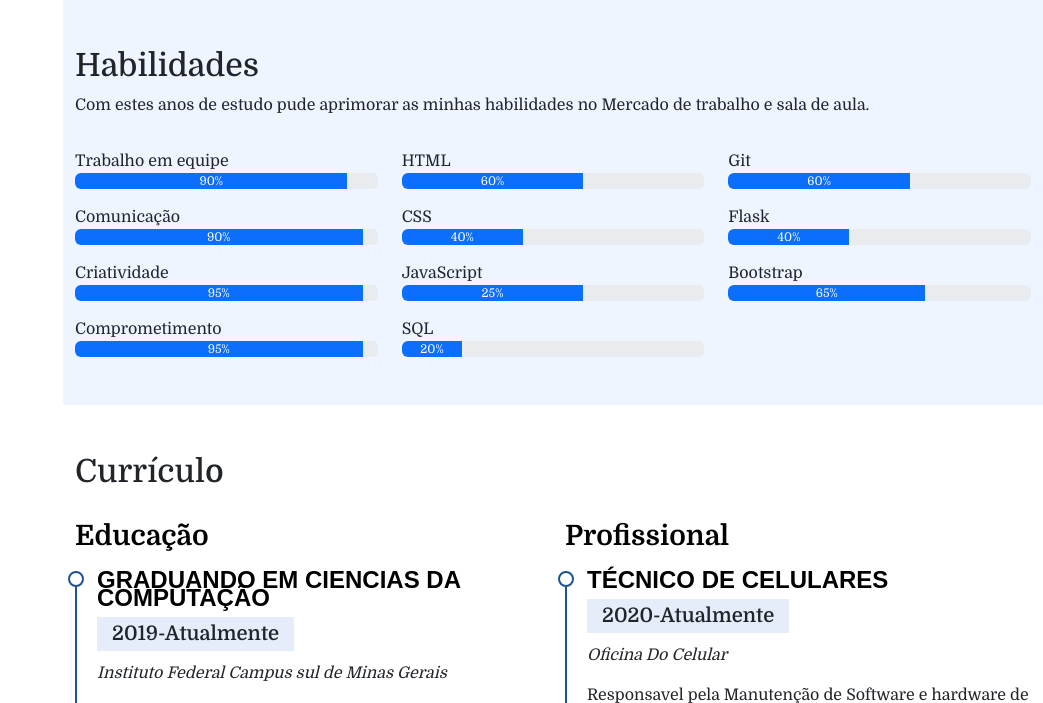
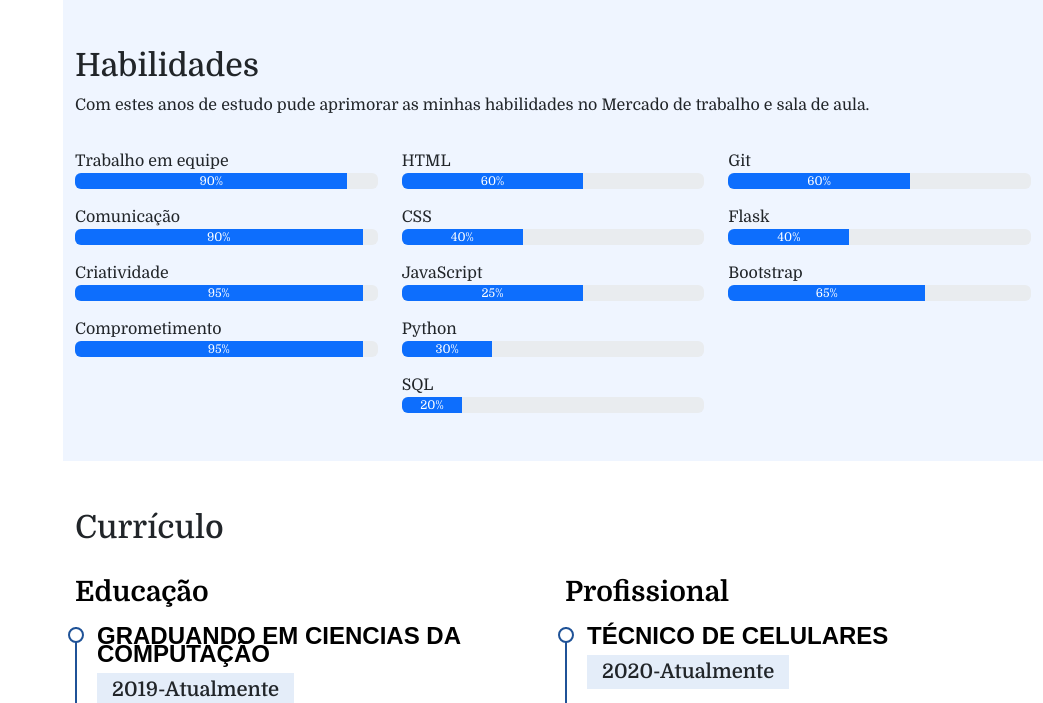
Before and after one commit to FortunatoRoncholeta/Portifolio, a Flask app: page / in a window 1280 px wide; the page is wider, and only the part inside the window is pictured. Shown: the part 1482-2185 px from the top of that part, without its empty margins (237-1280 px from the left). Run offline with Flask 2, Linux system fonts and the light colour scheme; some libraries are stand-ins or nearby versions; some web fonts are replaced.

Commit message:
python habilit

```diff
--- a/templates/index.html
+++ b/templates/index.html
@@ -185,6 +185,11 @@
                         <div class="progress">
                             <div class="progress-bar" data-anime="left" role="progressbar" style="width: 60%;"
                                 aria-valuenow="25" aria-valuemin="0" aria-valuemax="100">25%</div>
+                        </div>
+                        <p class="mt-3 mb-0">Python</p>
+                        <div class="progress">
+                            <div class="progress-bar" data-anime="left" role="progressbar" style="width: 30%;"
+                                aria-valuenow="30" aria-valuemin="0" aria-valuemax="100">30%</div>
                         </div>
                         <p class="mt-3 mb-0">SQL</p>
                         <div class="progress">
```
